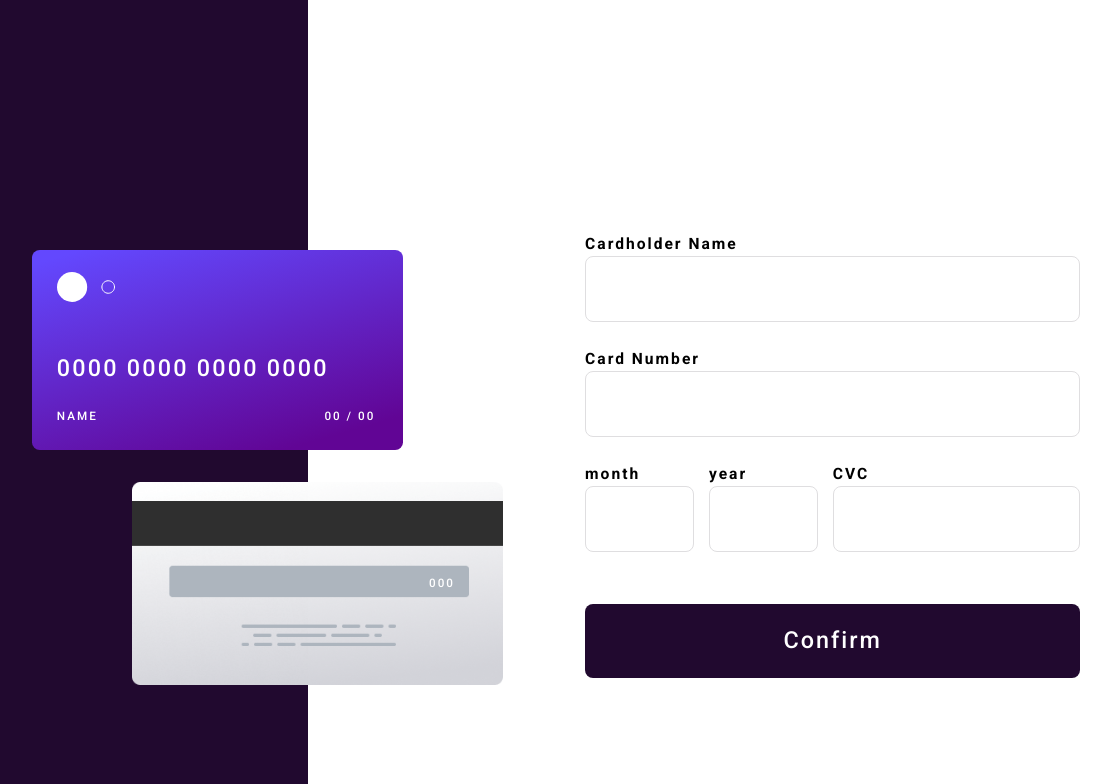
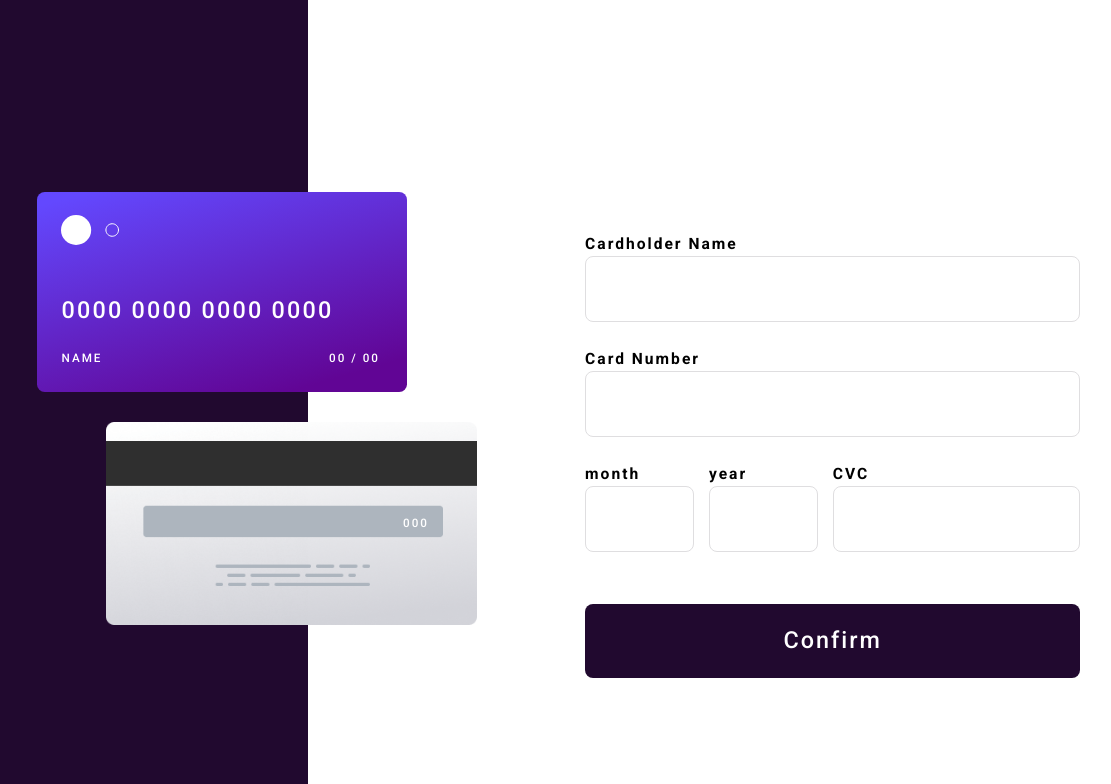
Before and after one commit to Amiko1/interactive-card, a Vue app: page / in a window 1536 px wide. Shown: the top 784 px of the page, without its empty margins (179-1290 px from the left). Built offline with nearby package versions, Linux system fonts and the light colour scheme.

Commit message:
fix final bugs

```diff
--- a/src/App.vue
+++ b/src/App.vue
@@ -179,7 +179,8 @@ const onlyNumber = ($event) => {
       min-height: 100vh;
       display: flex;
       flex-direction: column;
-      align-items: center;
+      align-items: flex-end;
+      justify-content: center;
     }
     &__main {
       width: 77%;
@@ -192,17 +193,15 @@ const onlyNumber = ($event) => {
       left: initial;
       transform: initial;
       display: block;
-      left: initial;
-      right: -126px;
-
+      left: 130px;
+      top: 0px;
       position: relative;
     }
     &__back {
       margin: initial;
       position: relative;
-
-      top: toRem(170);
-      right: -226px;
+      left: 200px;
+      top: 30px;
     }
     &__form {
       max-width: toRem(381);
--- a/src/components/CreditCardFront.vue
+++ b/src/components/CreditCardFront.vue
@@ -7,16 +7,24 @@ import { ref, onUpdated } from "vue";
 
 const props = defineProps({
   number: {
+    required: true,
     type: String,
+    default: "",
   },
   name: {
+    required: true,
     type: String,
+    default: "",
   },
   month: {
+   required: true,
     type: String,
+    default: "",
   },
   year: {
+    required: true,
     type: String,
+    default: "",
   },
 });
 
@@ -29,7 +37,7 @@ const target = {
   name: "name",
 };
 
-const mergedNumber = useMerge(target.number, number);
+const mergedNumber = useMerge(target.number , number);
 const mergedMonth = useMerge(target.month, month);
 const mergedYear = useMerge(target.year, year);
 
--- a/src/use/MergeText.js
+++ b/src/use/MergeText.js
@@ -6,13 +6,12 @@ export function useMerge(target, base) {
     const result = computed(() => {
 
         const MAX_NUMBER_SIZE = target.length;
-        let mergedTxt = target
 
         if (base.value?.length <= MAX_NUMBER_SIZE) {
-            mergedTxt = mergeTexts(mergedTxt, base.value.trim());
+            target = mergeTexts(target, base.value.trim());
         }
 
-        return mergedTxt;
+        return target;
     })
 
     return result
--- a/src/utils/helpers.js
+++ b/src/utils/helpers.js
@@ -1,6 +1,6 @@
 
 export function mergeTexts(target, base) {
-
+    console.log(target,base)
     if (!target) return base
 
     let targetLettersList = target.split("");
```
